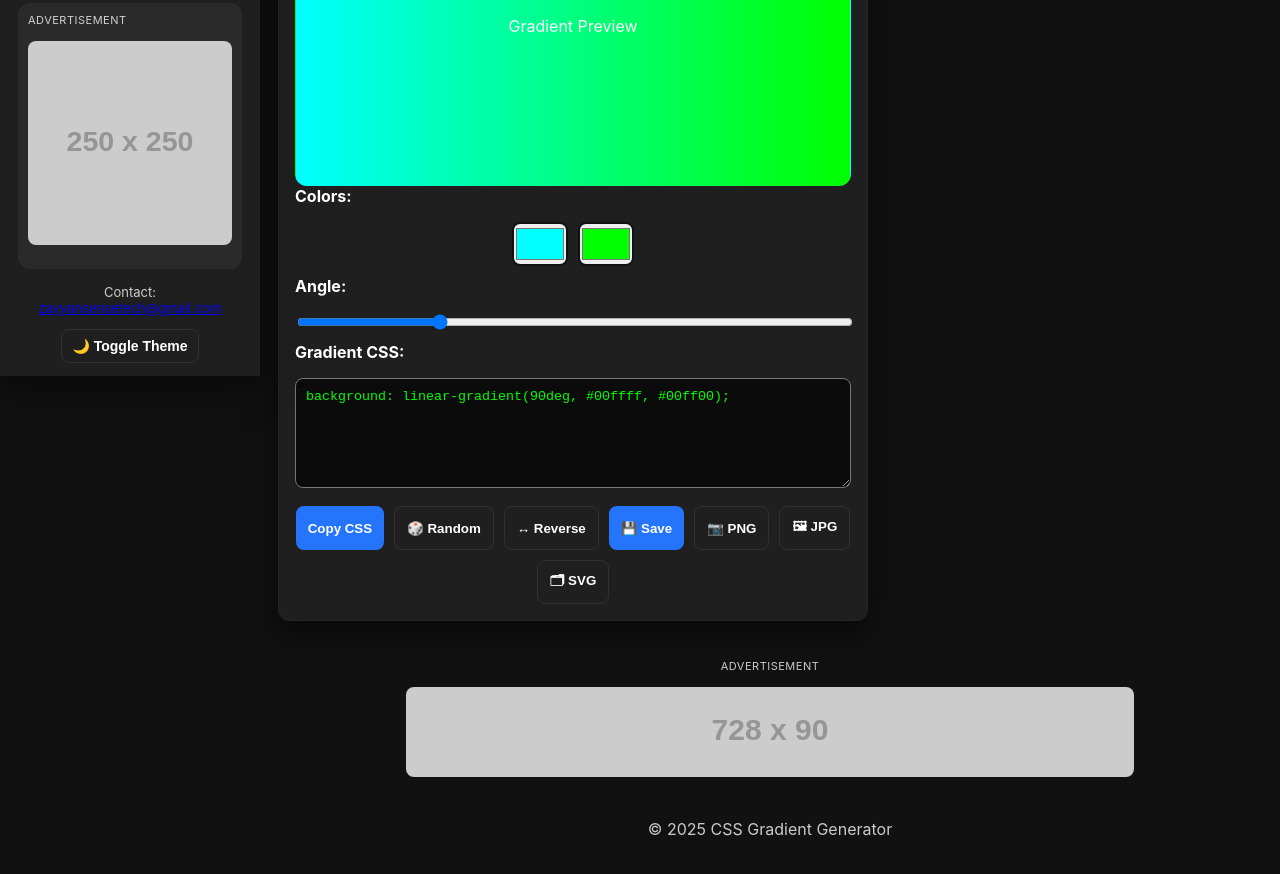
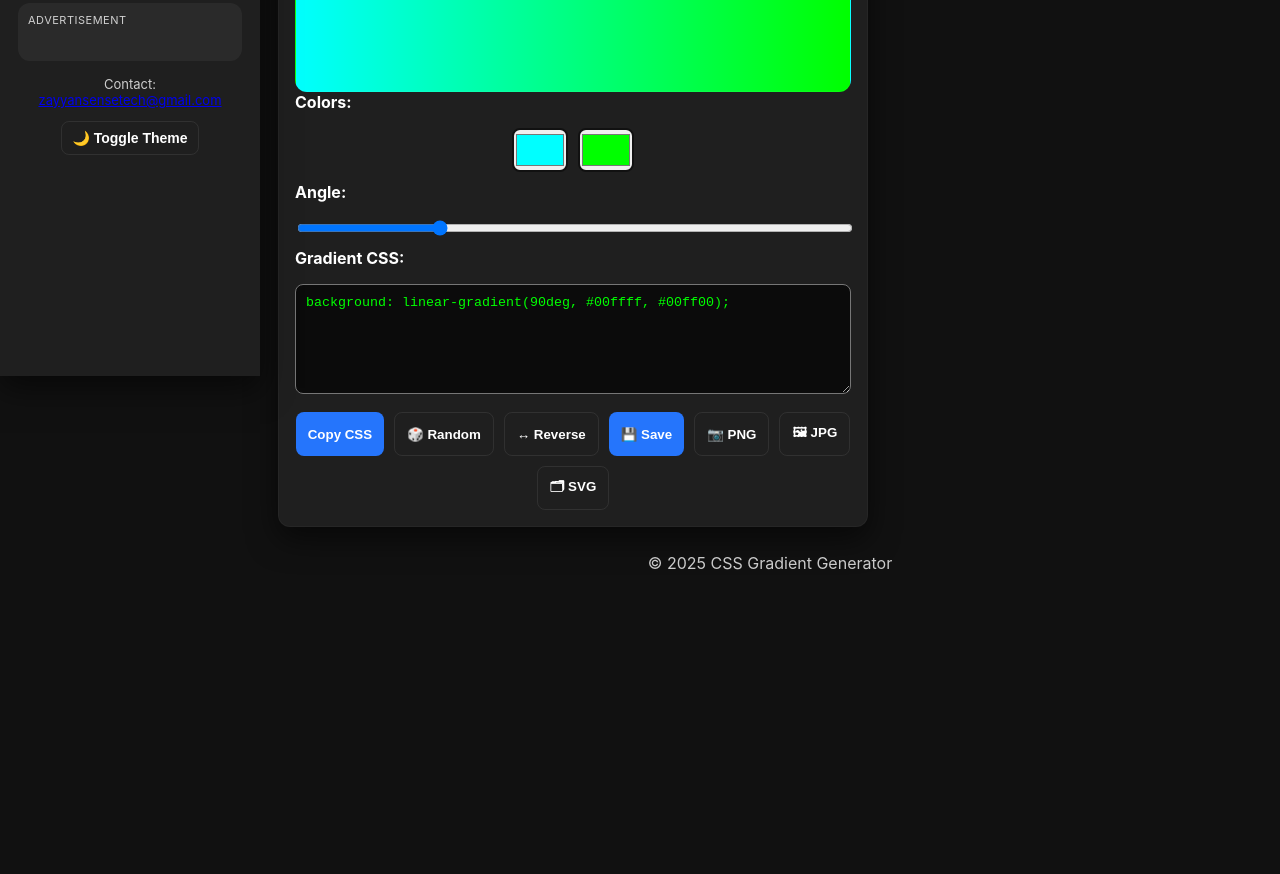
Before and after one commit to zayyansir/CSS-Gradient-Generator, a plain HTML site: page index.html in a window 1280 px wide. Shown: the part 424-1298 px from the top of the page. After the commit the page ends 1067 px from the top, so only its background shows below. Drawn offline with Linux system fonts and the light colour scheme; placeholder pictures from the web are drawn by us.

Commit message:
Update index.html

```diff
--- a/index.html
+++ b/index.html
@@ -147,19 +147,12 @@
       <a href="#" data-page="saved">💾 Saved</a>
     </nav>
 
-    <!-- Sidebar Ad -->
+    <!-- Sidebar Ad - Native Banner -->
     <div class="sidebar-ad">
       <div class="ad-label">Advertisement</div>
       <div id="sidebar-ad" class="ad-container">
-        <!-- Adsterra Sidebar Ad -->
-        <script>
-          // This will be replaced with actual Adsterra ad code
-          document.getElementById('sidebar-ad').innerHTML = `
-            <a href="#">
-              <img src="https://via.placeholder.com/250x250/2575fc/ffffff?text=Adsterra+Ad" alt="Advertisement" style="max-width:100%;border-radius:8px;">
-            </a>
-          `;
-        </script>
+        <script async="async" data-cfasync="false" src="//pl27600636.revenuecpmgate.com/8ccf6d17305f1eaa1406cf936d9c0534/invoke.js"></script>
+        <div id="container-8ccf6d17305f1eaa1406cf936d9c0534"></div>
       </div>
     </div>
 
@@ -172,15 +165,16 @@
     <div class="ad-container" style="max-width:728px;">
       <div class="ad-label">Advertisement</div>
       <div id="top-banner-ad" class="ad-container">
-        <!-- Adsterra Top Banner Ad -->
-        <script>
-          // This will be replaced with actual Adsterra ad code
-          document.getElementById('top-banner-ad').innerHTML = `
-            <a href="#">
-              <img src="https://via.placeholder.com/728x90/2575fc/ffffff?text=Adsterra+Banner+Ad" alt="Advertisement" style="max-width:100%;border-radius:8px;">
-            </a>
-          `;
+        <script type="text/javascript">
+          atOptions = {
+            'key' : '502acfe483d93243e3d595360141a989',
+            'format' : 'iframe',
+            'height' : 90,
+            'width' : 728,
+            'params' : {}
+          };
         </script>
+        <script type="text/javascript" src="//www.highperformanceformat.com/502acfe483d93243e3d595360141a989/invoke.js"></script>
       </div>
     </div>
 
@@ -370,22 +364,6 @@
           <p>You haven't saved any gradients yet.</p>
           <p>Go to the Home page to create and save gradients.</p>
         </div>
-      </div>
-    </div>
-
-    <!-- Footer Ad -->
-    <div class="ad-container" style="max-width:728px; margin-top: 20px;">
-      <div class="ad-label">Advertisement</div>
-      <div id="footer-ad" class="ad-container">
-        <!-- Adsterra Footer Ad -->
-        <script>
-          // This will be replaced with actual Adsterra ad code
-          document.getElementById('footer-ad').innerHTML = `
-            <a href="#">
-              <img src="https://via.placeholder.com/728x90/2575fc/ffffff?text=Adsterra+Footer+Ad" alt="Advertisement" style="max-width:100%;border-radius:8px;">
-            </a>
-          `;
-        </script>
       </div>
     </div>
 
```
